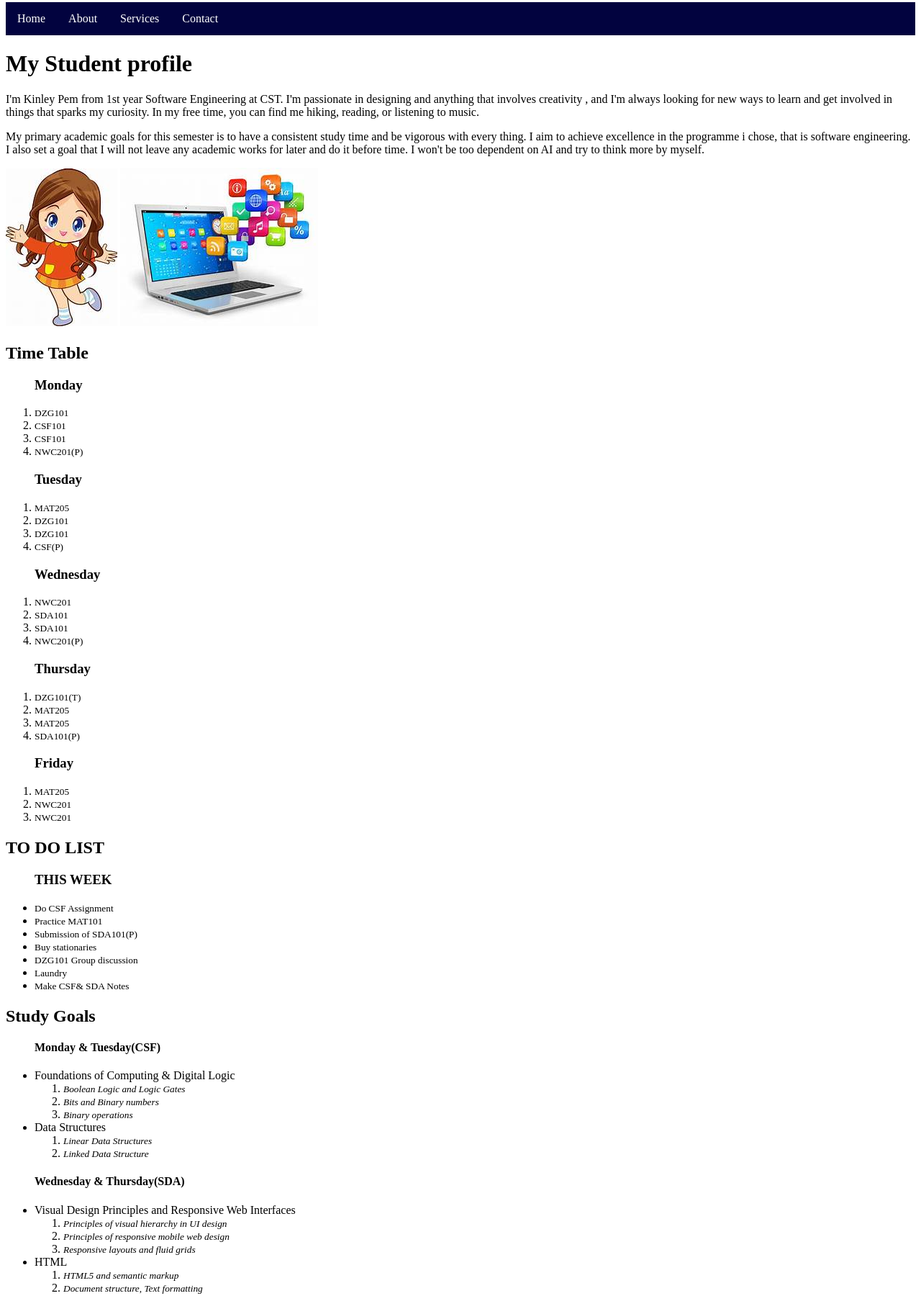
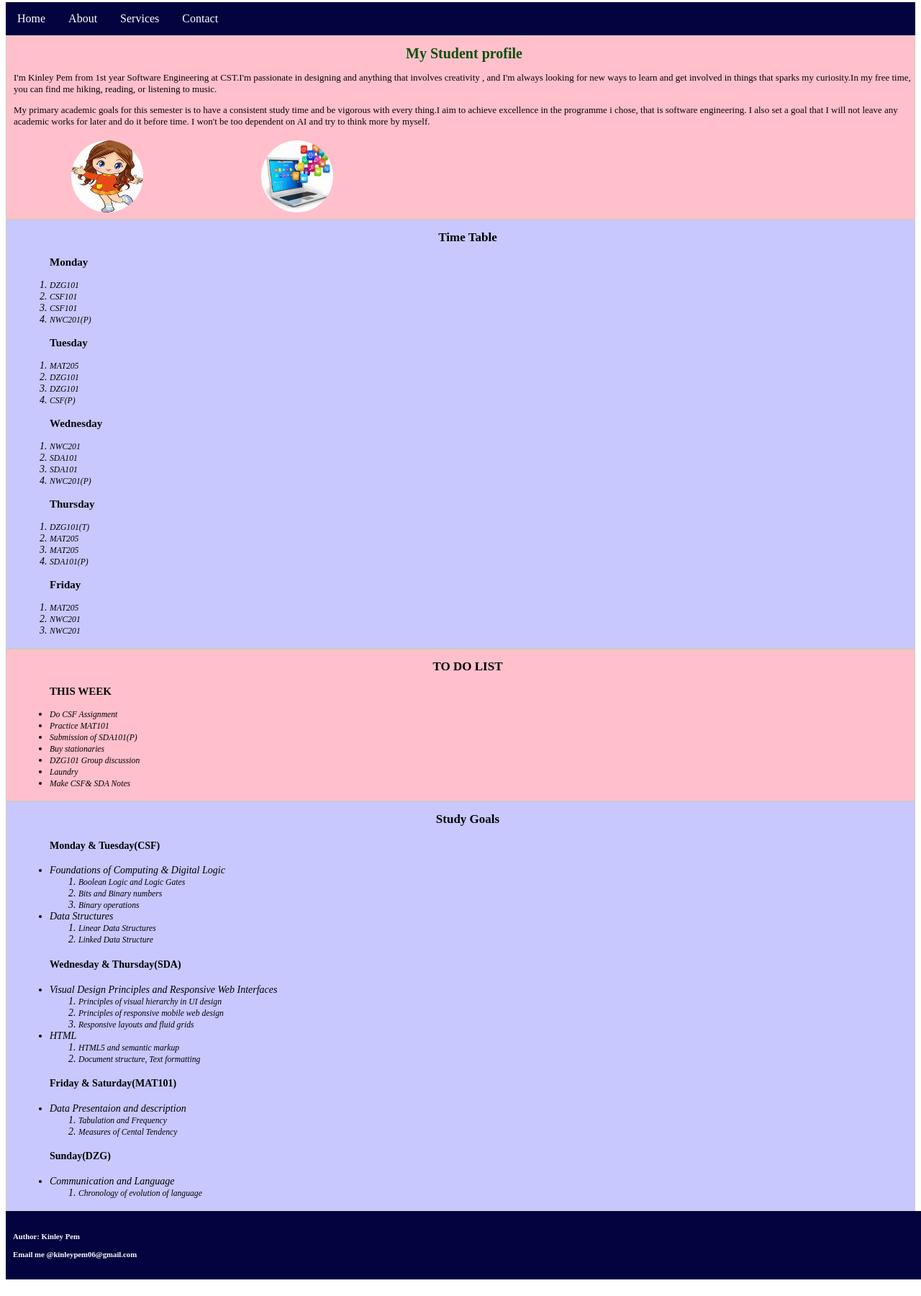
Before and after one commit to kinleyp06/SDA101_Kinley-Pem, a plain HTML site: page HTML5/Practical3_HTML/My_student_profile.html in a window 1280 px wide. Shown: the part 5-1805 px from the top of the page at 72% size. Drawn offline with Linux system fonts and the light colour scheme.

Commit message:
practicahtml

```diff
--- a/HTML5/Practical3_HTML/My_student_profile.html
+++ b/HTML5/Practical3_HTML/My_student_profile.html
@@ -18,12 +18,16 @@
   </ul>
 </nav>
 <body>
+    <div class="My-profile">
     <h1>My Student profile</h1>
-        <p>I'm Kinley Pem from 1st year Software Engineering at CST. I'm passionate in designing and anything that involves creativity , and I'm always looking for new ways to learn and get involved in things that sparks my curiosity. In my free time, you can find me hiking, reading, or listening to music.</p>
-        <p>My primary academic goals for this semester is to have a consistent study time and be vigorous with every thing. I aim to achieve excellence in the programme i chose, that is software engineering. I also set a goal that I will not leave any academic works for later and do it before time. I won't be too dependent on AI and try to think more by myself.</p>
-        <img src = "pp.jpeg">
-        <img src = "ss.jpeg">
+        <p>I'm Kinley Pem from 1st year Software Engineering at CST.I'm passionate in designing and anything that involves creativity , and I'm always looking for new ways to learn and get involved in things that sparks my curiosity.In my free time, you can find me hiking, reading, or listening to music.</p>
+        <p>My primary academic goals for this semester is to have a consistent study time and be vigorous with every thing.I aim to achieve excellence in the programme i chose, that is software engineering. I also set a goal that I will not leave any academic works for later and do it before time. I won't be too dependent on AI and try to think more by myself.</p>
+        <img src = "pp.jpeg" alt="Alt text" width="100" height="100">
+        <img src = "ss.jpeg" alt="Alt text" width="100" height="100">
 
+
+    </div>
+    <div class="time-table">
     <h2>Time Table</h2>
         <ol>
         <h3>Monday</h3>
@@ -63,7 +67,9 @@
             <li><small>NWC201</small></li>
             <li><small>NWC201</small></li>
         </ol>
+    </div>
 
+    <div class="to-do-list">
         <h2>TO DO LIST</h2>
 <ul>
          <h3>THIS WEEK</h3>
@@ -75,7 +81,8 @@
             <li><small>Laundry</small></li>
             <li><small>Make CSF& SDA Notes</small></li>
 </ul>
-
+    </div>
+    <div class="study-goals">
     <h2>Study Goals</h2>
 <ul>
         <h4>Monday & Tuesday(CSF)</h4>
@@ -116,8 +123,14 @@
         <ol>
             <li><small>Chronology of evolution of language</small></li>
         </ol>
+    </ul>
+    </div>
+</ul>
 
-</ul>
+<footer class ="footer">
+    <h6>Author: Kinley Pem </h6>
+      <h6>Email me @kinleypem06@gmail.com</h6>
+</footer>
 
 
 
--- a/HTML5/Practical3_HTML/styling_student_profile.css
+++ b/HTML5/Practical3_HTML/styling_student_profile.css
@@ -29,5 +29,68 @@
 }
 
 .navbar a:hover {
-  background-color: rgb(124, 146, 186);
+  background-color: rgb(255, 197, 233);
 }
+
+.My-profile { background-color:pink;
+    padding-left:10px ;
+    img {padding:  5px 80px;}
+    border: 1px solid #ccc
+}
+
+.time-table { background-color: rgb(200, 200, 255);
+    padding-left:20px ;
+  border: 1px solid #ccc}
+
+.to-do-list { background-color:pink;
+    padding-left:20px ;
+  border: 1px solid #ccc}
+    h1 {color: rgb(11, 79, 11);
+font-size :20px;
+text-align: center;
+}
+
+.study-goals { background-color: rgb(200, 200, 255);
+    padding-left:20px ;
+  border: 1px solid #ccc}
+
+p {color :rgb(5, 4, 3);
+font-family: 'Times New Roman', Times, serif;
+font-size :13px;
+}
+
+h2 {color :rgb(0, 0, 0);
+font-size :17px;
+text-align :center;
+}
+
+h3 {color :rgb(6, 6, 8);
+font-size :15px;
+text-align :left;
+}
+
+li { font-size :14px;
+    font-weight:300;
+    font-style: italic;
+}
+
+h4 {font-size: 14px;
+}
+
+.footer {
+  padding: 10px;
+  background-color: rgb(2, 3, 63);
+  color: rgb(252, 249, 249);
+  position:relative;
+  left: 0;
+  bottom: 0;
+  width: 100%;
+}
+h6 {line-height:0px
+}
+
+img{
+  border-radius: 50%;
+  margin: 0px;
+  padding: 0px;
+}
```
